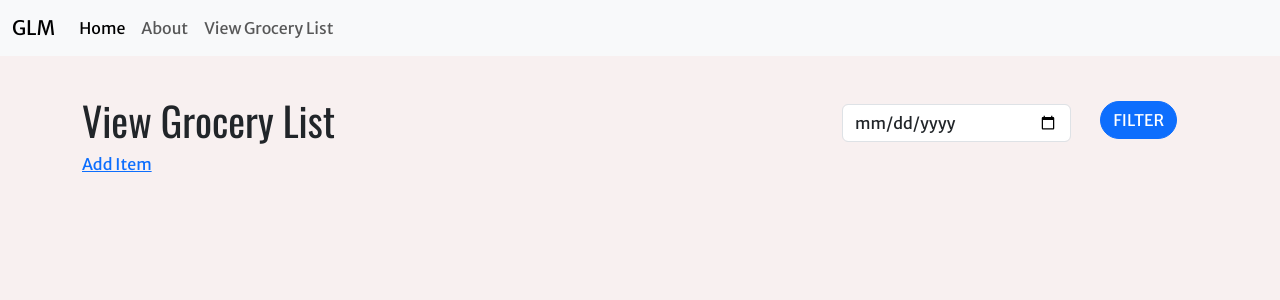
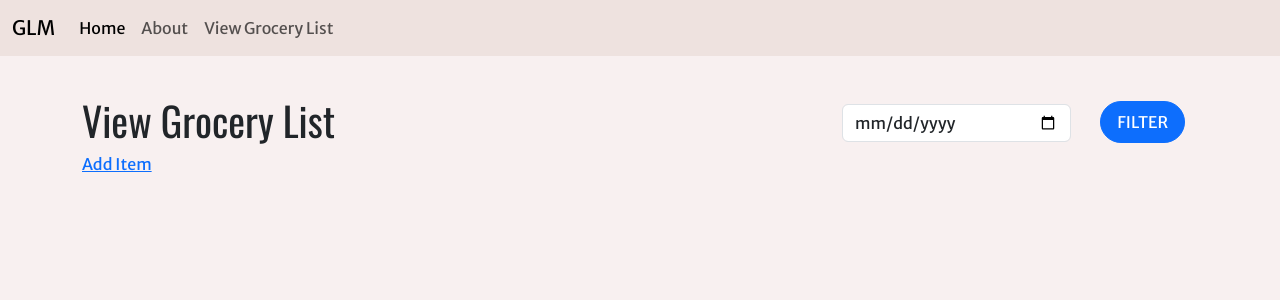
Before and after one commit to shifaq2337/project3glm, a PHP site: page /list.php in a window 1280 px wide. Shown: the top 300 px of the page. Run offline with PHP 8.4, Linux system fonts and the light colour scheme; data that the repository does not hold is empty.

Commit message:
futher style customization

```diff
--- a/assets/partials/nav.php
+++ b/assets/partials/nav.php
@@ -1,10 +1,10 @@
-<nav class="navbar fixed-top navbar-expand-lg bg-body-tertiary" style="background-color: #ede0d4;">
+<nav class="navbar fixed-top navbar-expand-lg" style="background-color: #eee2df;">
   <div class="container-fluid">
     <a class="navbar-brand" href="../index.php">GLM</a>
     <button class="navbar-toggler" type="button" data-bs-toggle="collapse" data-bs-target="#navbarSupportedContent" aria-controls="navbarSupportedContent" aria-expanded="false" aria-label="Toggle navigation">
       <span class="navbar-toggler-icon"></span>
     </button>
-    <div class="collapse navbar-collapse" id="navbarSupportedContent">
+    <div class="collapse navbar-collapse justify-content-center" id="navbarSupportedContent">
       <ul class="navbar-nav me-auto mb-2 mb-lg-0">
         <li class="nav-item">
           <a class="nav-link active" aria-current="page" href="../index.php">Home</a>
--- a/index.php
+++ b/index.php
@@ -16,7 +16,7 @@
     <?php require_once('assets/partials/nav.php'); ?>
     <div class="container mt-5 pt-5" id="aboutp">
         <h2>About Grocery List Maker(GLM)</h2>
-        <p id="aboutpara">Lorem ipsum dolor sit amet, consectetur adipiscing elit, sed do eiusmod tempor incididunt ut labore et dolore magna aliqua. Ut enim ad minim veniam, quis nostrud exercitation ullamco laboris nisi ut aliquip ex ea commodo consequat. Duis aute irure dolor in reprehenderit in voluptate velit esse cillum dolore eu fugiat nulla pariatur. Excepteur sint occaecat cupidatat non proident, sunt in culpa qui officia deserunt mollit anim id est laborum.</p>
+        <p id="aboutpara" class="rounded p-2">Lorem ipsum dolor sit amet, consectetur adipiscing elit, sed do eiusmod tempor incididunt ut labore et dolore magna aliqua. Ut enim ad minim veniam, quis nostrud exercitation ullamco laboris nisi ut aliquip ex ea commodo consequat. Duis aute irure dolor in reprehenderit in voluptate velit esse cillum dolore eu fugiat nulla pariatur. Excepteur sint occaecat cupidatat non proident, sunt in culpa qui officia deserunt mollit anim id est laborum.</p>
     </div>
     <div class="container mt-5">
         <h1>Grocery List Maker</h1>
@@ -42,7 +42,7 @@
                 <input type="date" class="form-control" placeholder="Date" name="idate">
             </div> <br>
             <div class="form-group">
-                <input type="submit" value="Add" class="btn btn-danger rounded-pill" name="btn">
+                <input type="submit" value="Add" class="btn btn-danger btn-lg rounded-pill" name="btn">
             </div>
         </form>
     </div>
--- a/list.php
+++ b/list.php
@@ -44,7 +44,7 @@
                             <input type="date" class="form-control" name="idate">
                     </div>
                     <div class="col-lg-4" method="post">
-                        <input type="submit" class="btn btn-primary float-right rounded-pill" name="btn" value="Filter">
+                        <input type="submit" class="btn btn-primary float-right rounded-pill btn-lg" name="btn" value="Filter">
                     </div>
                     </form>
                 </div>
@@ -61,7 +61,7 @@
              ?>
 
             <div class="col-lg-4">
-                <div class="card rounded border-success border-opacity-50">
+                <div class="card text-center rounded border-success border-opacity-50">
                     <div class="card-body">
                         <h5 class="card-title"><?php echo $qq['Item_name']; ?></h5>
                         <h6 class="card-subtitle mb-2 text-muted"><?php echo $qq['Item_Quantity']; ?></h6>
```
